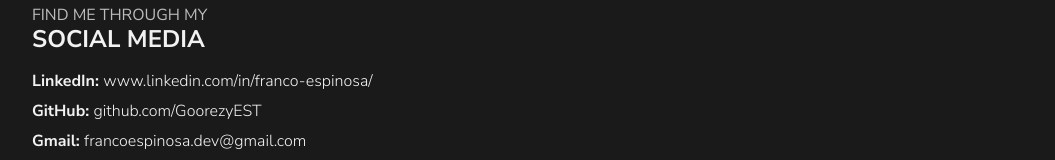
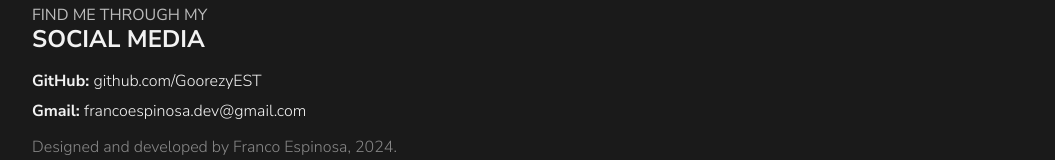
Before and after one commit to GoorezyEST/Portfolio-V.3.0, a Next.js app: page / in a window 1280 px wide. Shown: the part 2359-2519 px from the top of the page, without its empty margins (112-1167 px from the left). Built offline with nearby package versions, Linux system fonts and the light colour scheme.

Commit message:
feat: removed no longer available social media

```diff
--- a/app/components/units/footer.jsx
+++ b/app/components/units/footer.jsx
@@ -25,24 +25,6 @@ function Footer() {
         <h5>{lang === "es" ? "MIS REDES SOCIALES" : "SOCIAL MEDIA"}</h5>
       </motion.div>
       <div className={styles.contact_list}>
-        <motion.div
-          className={styles.contact_list_item}
-          initial={{ opacity: 0, x: "16px" }}
-          whileInView={{ opacity: 1, x: 0 }}
-          transition={{
-            delay: 0.125,
-            duration: 0.275,
-            ease: "easeInOut",
-          }}
-        >
-          <span>LinkedIn:&nbsp;</span>
-          <Link
-            href="https://www.linkedin.com/in/franco-espinosa/"
-            target="_blank"
-          >
-            www.linkedin.com/in/franco-espinosa/
-          </Link>
-        </motion.div>
         <motion.div
           className={styles.contact_list_item}
           initial={{ opacity: 0, x: "16px" }}
```
